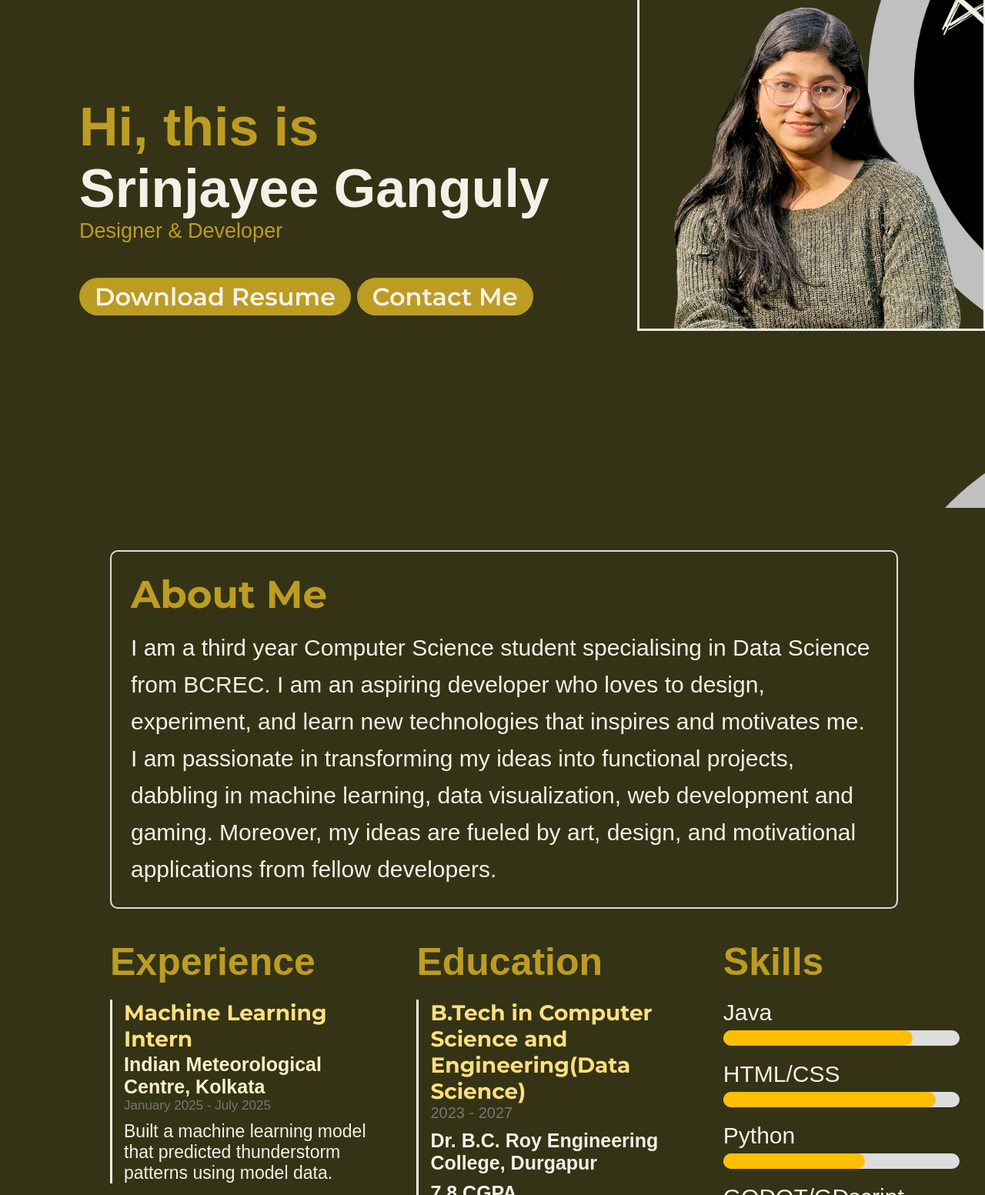
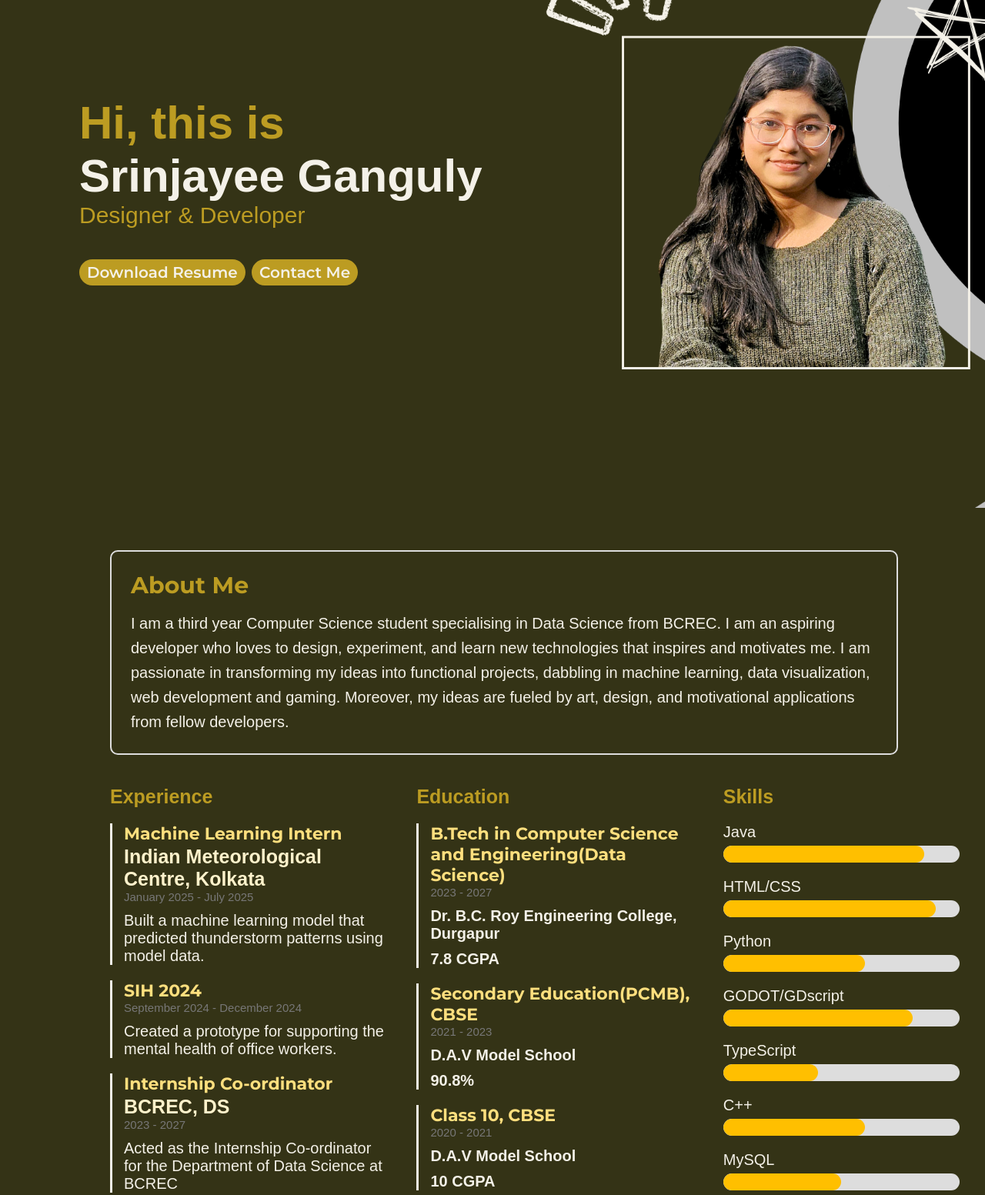
Before and after one commit to srinjayeeg/portfolio, a plain HTML site: page index.html in a window 1280 px wide. Shown: the part 140-1693 px from the top of the page at 77% size. Drawn offline with Linux system fonts and the light colour scheme.

Commit message:
fixed borders

```diff
--- a/index.html
+++ b/index.html
@@ -27,7 +27,7 @@
         <p>Designer & Developer</p>
         <div class="buttons-home">
           <a href="resume.pdf" class="btn">Download Resume</a>
-          <a href="#contact" target="_blank" class="btn">Contact Me</a>
+          <a href="#contact" class="btn">Contact Me</a>
         </div>
       </div>
     </div>
@@ -93,7 +93,7 @@
           <div class="skill">
             <span>Java</span>
             <div class="bar">
-              <div class="progress" style="width: 80%;"></div>
+              <div class="progress" style="width: 85%;"></div>
             </div>
           </div>
           <div class="skill">
@@ -115,7 +115,7 @@
             </div>
           </div>
           <div class="skill">
-            <span>JavaScript</span>
+            <span>TypeScript</span>
             <div class="bar">
               <div class="progress" style="width: 40%;"></div>
             </div>
@@ -147,6 +147,7 @@
             <span>Node.js</span>
             <span>MongoDB</span>
             <span>VSCode</span>
+            <span>Maven</span>
             <span>Jupyter Notebook</span>
             <span>Google Colab</span>
             <span>ML</span>
--- a/style.css
+++ b/style.css
@@ -16,7 +16,7 @@
     min-height: 100vh;
     background-image: url(images/bg.png);
     background-size: cover;
-    background-position: 0 -150px;
+    background-position: -20px -100px;
 }
 .container{
   padding: 5px 10%;
@@ -45,7 +45,7 @@
 nav ul li a{
     color: #a09e4a;
     text-decoration: none;
-    font-size: 25px;
+    font-size: 20px;
     margin-right: 5px;
     font-weight: bold;
 }
@@ -55,12 +55,12 @@
 
 .header-text{
     margin-top: 0.5%;
-    font-size: 27px;
+    font-size: 30px;
     margin-left: -40px;
     color:#bc9c22;
 }
 .header-text h1{
-    font-size: 70px;
+    font-size: 60px;
     margin-top:10px;
 }
 .header-text h1 span{
@@ -83,20 +83,20 @@
 }
 
 .buttons-home{
-    margin-top: 20px;
+    margin-top: 15px;
 }
 
 .btn{
     margin-top: 25px;
     font-family: 'Montserrat', sans-serif;
     display: inline-block;
-    padding: 5px 20px;;
+    padding: 5px 10px;;
     color: #f4f1e8;
     background-color: #bc9c22;
     text-decoration: none;
-    border-radius: 25px;
-    font-size: 32px;
-    transition: background-color 0.3s ease;
+    border-radius: 20px;
+    font-size: 20px;
+    transition: background-color 0.1s ease;
 }
 
 .btn:hover{
@@ -124,14 +124,14 @@
 
 .about-col-1 h1{
     font-family: 'Montserrat', sans-serif;
-    font-size: 50px;
+    font-size: 30px;
     color: #bc9c22;
     margin-bottom: 15px;
     font-weight: bolder;
 }
 
 .about-col-1 p{
-    font-size: 30px;
+    font-size: 20px;
     color: #f4f1e8;
     line-height: 1.6;
     content: justify;
@@ -148,7 +148,7 @@
     flex: 0 0 35%;
 }
 .experience h2{
-    font-size: 50px;
+    font-size: 25px;
     color: #bc9c22;
     margin-bottom: 20px;
 }
@@ -166,17 +166,17 @@
 
 .exp-item h4{
     font-family: 'Montserrat', sans-serif;
-    font-size: 28px;
+    font-size: 22px;
     color: #ffdf7e;
     margin: 0;
 }
 
 .exp-item span{
-    font-size: 17px;
+    font-size: 15px;
     color: #777;
 }
 .exp-item p{
-    font-size: 23px;
+    font-size: 20px;
     color: #f4f1e8;
     margin-top: 10px;
     content: justify;
@@ -186,8 +186,8 @@
     flex: 0 0 35%;
 }
 
-.education h2{
-    font-size: 50px;
+.education h2 {
+    font-size: 25px;
     color: #bc9c22;
     margin-bottom: 20px;
 }
@@ -199,16 +199,16 @@
 }
 .edu h4{
     font-family: 'Montserrat', sans-serif;
-    font-size: 28px;
+    font-size: 22px;
     color: #ffdf7e;
     margin: 0;
 }
 .edu span{
-    font-size: 20px;
+    font-size: 15px;
     color: #777;
 }
 .edu p{
-    font-size: 25px;
+    font-size: 20px;
     color: #f4f1e8;
     margin-top: 10px;
     font-weight: bold;
@@ -218,12 +218,12 @@
     flex: 0 0 30%;
 }
 .skills h2{
-    font-size: 50px;
+    font-size: 25px;
     color: #bc9c22;
     margin-bottom: 20px;
 }
 .skill{
-    font-size: 30px;
+    font-size: 20px;
     color: #f4f1e8;
     margin-bottom: 20px;
 }
@@ -233,7 +233,7 @@
 }
 .bar{
     width: 100%;
-    height: 20px;
+    height: 22px;
     background-color: #ddd;
     border-radius: 20px;
     overflow: hidden;
@@ -241,12 +241,12 @@
 .fill{
     height: 100%;
     background-color: #ffbf00;
-    border-radius: 20px;
+    border-radius: 15px;
 }
 .progress{
     height: 100%;
     background-color: #ffbf00;
-    border-radius: 20px;
+    border-radius: 15px;
     transition: width 0.8s ease;
 }
 .about-tech{
@@ -270,14 +270,14 @@
 
 .tech-box h2,
 .soft-skill h2{
-    font-size: 40px;
+    font-size: 30px;
     color: #ffe88e;
     margin-bottom: 20px;
 }
 .tech-grid span{
-    font-size: 32px;
+    font-size: 25px;
     color: #a19e54;
-    margin-bottom: 10px;
+    margin-bottom: 2px;
     display: block;
     transition: 0.3s ease;;
 }
@@ -290,7 +290,7 @@
     gap:10px;
 }
 .soft-skill li{
-    font-size: 30px;
+    font-size: 25px;
     color: #a19e54;
     margin-bottom: 10px;
     display: block;
```
